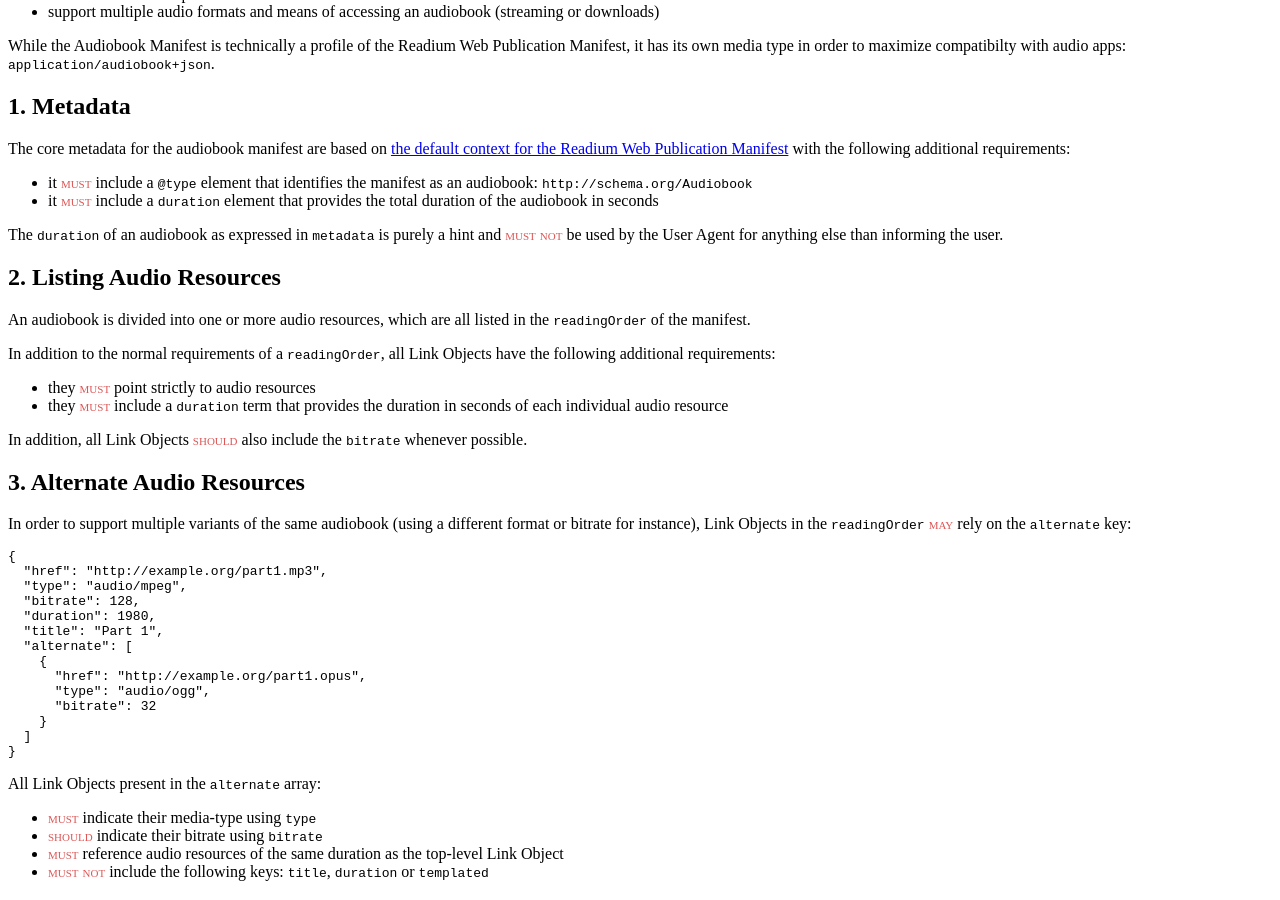
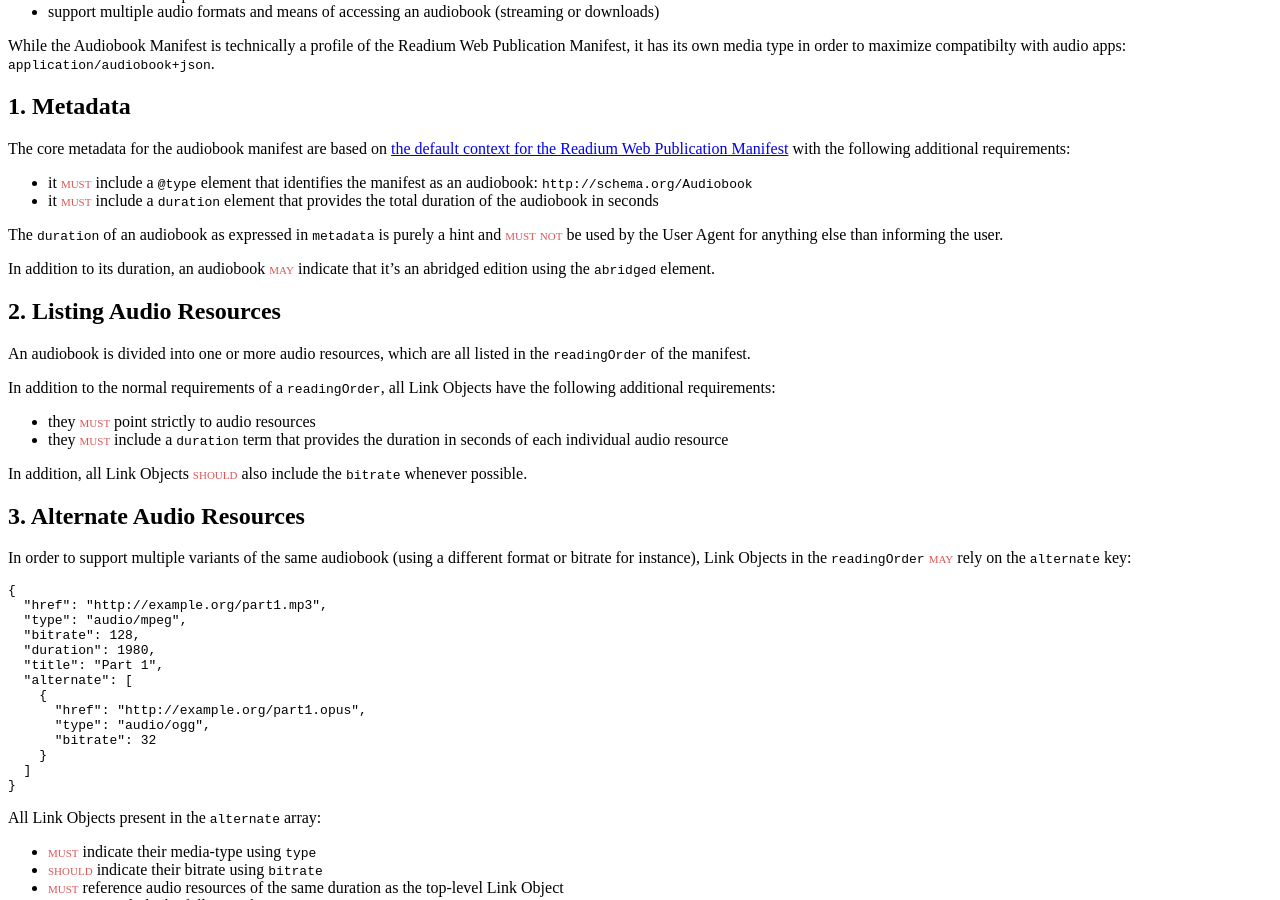
Before and after one commit to readium/webpub-manifest, a Jekyll site: the page built from extensions/audiobook.md, in a window 1280 px wide and 900 px high, scrolled down 1353 px. Built offline with Jekyll 4.4.1, drawn with Linux system fonts in a browser that asks for light colours; our own code applies the rules of GitHub Pages for plain Markdown files; comment, search, counter and statistics services are not loaded.

Commit message:
Added abridged metadata
closes #38

```diff
--- a/extensions/audiobook.md
+++ b/extensions/audiobook.md
@@ -82,6 +82,8 @@ The core metadata for the audiobook manifest are based on [the default context f
 
 The `duration` of an audiobook as expressed in `metadata` is purely a hint and <strong class="rfc">must not</strong> be used by the User Agent for anything else than informing the user.
 
+In addition to its duration, an audiobook <strong class="rfc">may</strong> indicate that it's an abridged edition using the `abridged` element.
+
 ## 2. Listing Audio Resources
 
 An audiobook is divided into one or more audio resources, which are all listed in the `readingOrder` of the manifest.
```
Also changed, not shown: contexts/default/README.md (+6 -0 lines), examples/Flatland/manifest.json, 1 other file.
